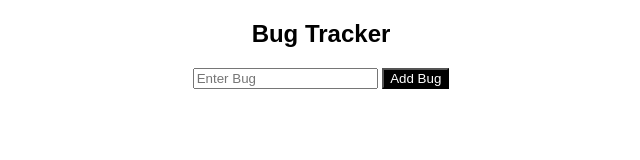
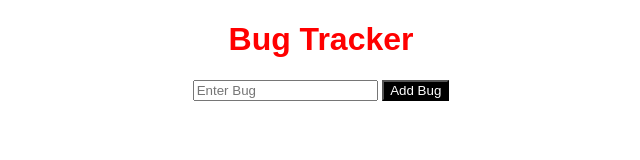
Before and after one commit to Lsriswathi/BugTracker, a plain HTML site: page index.html in a window 1280 px wide. Shown: the whole page, without its empty margins (319-959 px from the left). Drawn offline with Linux system fonts and the light colour scheme.

Commit message:
fix: reset heading remotely

```diff
--- a/index.html
+++ b/index.html
@@ -6,7 +6,7 @@
 </head>
 <body>
 
-    <h2>Bug Tracker</h2>
+    <h1>Bug Tracker</h1>
 
     <input type="text" placeholder="Enter Bug">
     <button onclick="showMessage()">Add Bug</button>
```
